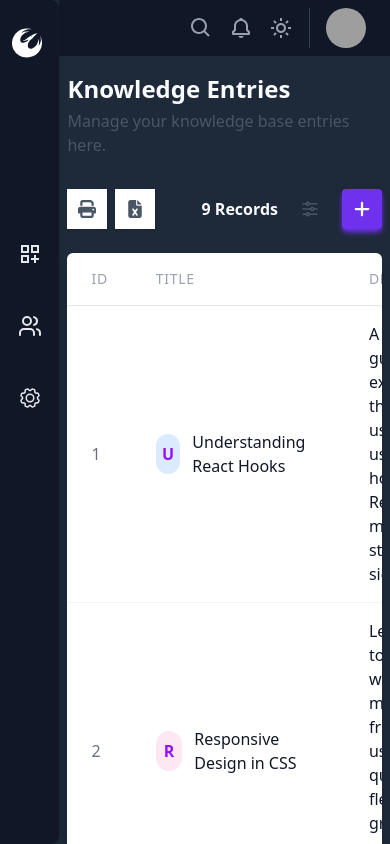
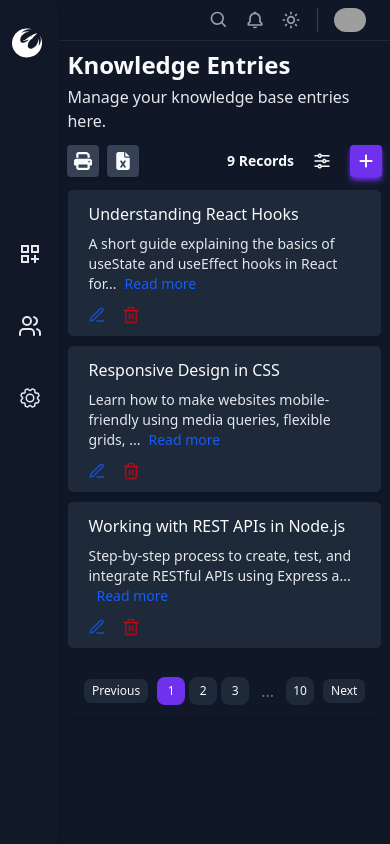
Before and after one commit to muhammad-atif-74/knowledge-entries-dashboard, a React (Vite) app: page / in a window 390 px wide. Both pictures are taken after a click on the icon 281 px from the left and 28 px from the top of the page. Built offline with nearby package versions, Linux system fonts and the light colour scheme; grey boxes are pictures that could not be loaded.

Commit message:
Knowledge list theme and mobile view

```diff
--- a/src/components/Header.tsx
+++ b/src/components/Header.tsx
@@ -10,30 +10,30 @@ const Header = () => {
     const isMobile = useIsMobile()
 
     return (
-        <header className="w-full px-6 py-2 flex items-center justify-between border-b border-gray-50 dark:border-gray-800 mb-4 dark:bg-gray-900">
+        <header className="w-full px-6 py-2 flex items-center justify-between border-b border-gray-50 dark:border-gray-800 mb-2 md:mb-4 dark:bg-gray-900">
             {!isMobile ? <div className="cursor-pointer w-12 h-12 rounded-full hover:bg-gray-50 dark:hover:bg-gray-800 flex items-center justify-center" onClick={toggleSidebar}>
-                <FaBars className="text-2xl text-gray-400 hover:text-gray-800 dark:hover:text-gray-50 transition" title="Search" />
+                <FaBars className="text-xl md:text-2xl text-gray-400 hover:text-gray-800 dark:hover:text-gray-50 transition" title="Search" />
             </div> : <a></a>}
             <div className="flex items-center gap-4 ">
                 <div className="cursor-pointer">
-                    <BiSearch className="text-2xl text-gray-400 hover:text-gray-800 dark:hover:text-gray-50 transition" title="Search" />
+                    <BiSearch className="text-xl md:text-2xl text-gray-400 hover:text-gray-800 dark:hover:text-gray-50 transition" title="Search" />
                 </div>
                 <div className="cursor-pointer">
-                    <BiBell className="text-2xl text-gray-400 hover:text-gray-800 dark:hover:text-gray-50 transition" title="Notifications" />
+                    <BiBell className="text-xl md:text-2xl text-gray-400 hover:text-gray-800 dark:hover:text-gray-50 transition" title="Notifications" />
                 </div>
                 <div className="cursor-pointer">
                     {
                         theme === "dark" ?
-                            <BiSun className="text-2xl text-gray-400 hover:text-gray-800 dark:hover:text-gray-50 transition" title="Light Mode" onClick={toggleTheme} />
+                            <BiSun className="text-xl md:text-2xl text-gray-400 hover:text-gray-800 dark:hover:text-gray-50 transition" title="Light Mode" onClick={toggleTheme} />
                             :
-                            <BiMoon className="text-2xl text-gray-400 hover:text-gray-800 dark:hover:text-gray-50 transition" title="Dark Mode" onClick={toggleTheme} />
+                            <BiMoon className="text-xl md:text-2xl text-gray-400 hover:text-gray-800 dark:hover:text-gray-50 transition" title="Dark Mode" onClick={toggleTheme} />
                     }
                 </div>
                 <div className="relative cursor-pointer border-l pl-4 border-gray-200 dark:border-gray-700">
                     <img
                         src="https://avatars.githubusercontent.com/u/583231?v=4"
                         alt="User Avatar"
-                        className="w-10 h-10 rounded-full object-cover"
+                        className="w-8 h8 md:w-10 md:h-10 rounded-full object-cover"
                     />
                 </div>
             </div>
--- a/src/components/KnowledgeEntries.tsx
+++ b/src/components/KnowledgeEntries.tsx
@@ -1,28 +1,29 @@
 import { FiEdit3, FiTrash2 } from "react-icons/fi"
 import type { KnowledgeEntry } from "../types"
+import { useState } from "react"
 
 interface KnowledgeEntriesProps {
     data: KnowledgeEntry[]
 }
 
 const KnowledgeEntries = ({ data }: KnowledgeEntriesProps) => {
+    const [expandedIds, setExpandedIds] = useState<Set<number>>(new Set())
 
-    const getInitialBg = (initial: string) => {
-        const colors = [
-            'bg-purple-100',
-            'bg-blue-100',
-            'bg-pink-100',
-            'bg-green-100'
-        ]
-        const idx = initial.charCodeAt(0) % colors.length
-        return colors[idx]
+    const toggleExpand = (id: number) => {
+        setExpandedIds(prev => {
+            const next = new Set(prev)
+            if (next.has(id)) next.delete(id)
+            else next.add(id)
+            return next
+        })
     }
 
+
     return (
-        <div className="w-full overflow-x-auto bg-white rounded-md shadow-lg">
-            <table className="w-full border-collapse">
+        <div className="w-full overflow-x-auto ">
+            <table className="w-full border-collapse bg-white dark:bg-gray-800 rounded-md shadow-lg hidden md:block overflow-auto">
                 <thead>
-                    <tr className="border-b border-gray-200">
+                    <tr className="border-b border-gray-200 dark:border-gray-700 bg-gray-50 dark:bg-gray-800">
                         <th className="text-left py-4 px-6 text-sm font-medium text-gray-400 uppercase tracking-wider w-[5%]">
                             ID
                         </th>
@@ -42,32 +43,34 @@ const KnowledgeEntries = ({ data }: KnowledgeEntriesProps) => {
                 </thead>
                 <tbody>
                     {data.map((entry) => {
-                        const initial = entry.title.charAt(0).toUpperCase()
-
                         return (
-                            <tr key={entry.id} className="border-b border-gray-100 hover:bg-gray-50  transition-colors">
+                            <tr key={entry.id} className="border-b border-gray-100 dark:border-gray-700 hover:bg-gray-50 dark:hover:bg-gray-700 transition-colors">
                                 <td className="py-4 px-6 text-gray-500 font-medium">
                                     {entry.id}
                                 </td>
                                 <td className="py-4 px-6">
                                     <div className="flex items-center gap-3">
-                                        <div className={`w-10 h-10 rounded-full ${getInitialBg(initial)} flex items-center justify-center text-purple-600 font-semibold`}>
-                                            {initial}
-                                        </div>
-                                        <span className=" text-gray-900">{entry.title}</span>
+                                        <span className=" text-gray-900 dark:text-gray-200 text-sm">{entry.title}</span>
                                     </div>
                                 </td>
-                                <td className="py-4 px-6 text-gray-900 text-base">
-                                    {entry.content}
+                                <td className="py-4 px-6 text-gray-900 dark:text-gray-200 text-sm">
+                                    {expandedIds.has(parseInt(entry.id)) || entry.content.length <= 80
+                                        ? entry.content
+                                        : `${entry.content.slice(0, 80)}...`}
+                                    {entry.content.length > 80 && (
+                                        <button onClick={() => toggleExpand(parseInt(entry.id))} className="ml-2 text-blue-600 hover:text-blue-800 text-sm">
+                                            {expandedIds.has(parseInt(entry.id)) ? 'Read less' : 'Read more'}
+                                        </button>
+                                    )}
                                 </td>
-                                <td className="py-4 px-6 text-gray-600">
+                                <td className="py-4 px-6 text-gray-600 dark:text-gray-200 text-sm">
                                     {entry.createdAt ? new Date(entry.createdAt).toLocaleDateString('en-US', {
                                         month: 'short',
                                         day: 'numeric',
                                         year: 'numeric'
                                     }) : 'N/A'}
                                 </td>
-                                <td className="py-4 px-6 text-gray-600">
+                                <td className="py-4 px-6 text-gray-600 dark:text-gray-200">
                                     <div className="flex items-center gap-4">
                                         <div className="">
                                             <FiEdit3 className="text-lg cursor-pointer text-blue-600/70 hover:text-blue-800 transition" />
@@ -81,41 +84,67 @@ const KnowledgeEntries = ({ data }: KnowledgeEntriesProps) => {
                         )
                     })}
                 </tbody>
-                <tfoot>
-                    <tr>
-                        <td colSpan={5} className="py-6 px-6">
-                            <div className="flex items-center justify-between">
-                                <div className="text-sm text-gray-600">
-                                    Showing <span className="font-medium text-gray-900">1-10</span> of <span className="font-medium text-gray-900">97</span> results
+            </table>
+
+
+            <div className="list block md:hidden">
+                {
+                    data.map(entry => {
+                        return (
+                            <div className="list-item shadow-sm px-5 py-3 rounded-md bg-white dark:bg-gray-800 mb-2 border border-gray-100 dark:border-gray-900" key={entry.id}>
+                                <h5 className="text-base font-medium mb-2">{entry.title}</h5>
+                                <p className="text-gray-600 dark:text-gray-200 text-sm mb-3">
+                                    {expandedIds.has(parseInt(entry.id)) || entry.content.length <= 80
+                                        ? entry.content
+                                        : `${entry.content.slice(0, 80)}...`}
+                                    {entry.content.length > 80 && (
+                                        <button onClick={() => toggleExpand(parseInt(entry.id))} className="ml-2 text-blue-600 hover:text-blue-800 text-sm">
+                                            {expandedIds.has(parseInt(entry.id)) ? 'Read less' : 'Read more'}
+                                        </button>
+                                    )}
+                                </p>
+                                <div className="action flex items-center gap-4" >
+                                    <div className="">
+                                        <FiEdit3 className="text-lg cursor-pointer text-blue-600/70 hover:text-blue-800 transition" />
+                                    </div>
+                                    <div className="">
+                                        <FiTrash2 className="text-lg cursor-pointer text-red-600/70 hover:text-red-800 transition" />
+                                    </div>
+                                </div>
+                            </div>
+                        )
+                    })
+                }
+            </div>
+
+            <div className="flex flex-col md:flex-row gap-2 items-center justify-between my-4 p-3 md:p-4 bg-white dark:bg-gray-900 rounded-md shadow-sm md:shadow-lg">
+                <div className="hidden md:block text-sm text-gray-600 dark:text-gray-100">
+                    Showing <span className="font-medium text-gray-900 dark:text-gray-50">1-10</span> of <span className="font-medium text-gray-900 dark:text-gray-50">97</span> results
                 </div>
                 <div className="flex items-center gap-2">
-                                    <button className="px-3 py-2 text-sm font-medium text-gray-700 bg-white border border-gray-300 rounded-lg hover:bg-gray-50 transition disabled:opacity-50 disabled:cursor-not-allowed">
+                    <button className="px-2 py-1 md:px-3 md:py-2 text-xs md:text-sm font-medium text-gray-700 bg-white dark:bg-gray-800 dark:text-gray-50 dark:hover:bg-gray-800 dark:border-gray-900 border border-gray-300 rounded-lg hover:bg-gray-50 transition disabled:opacity-50 disabled:cursor-not-allowed">
                         Previous
                     </button>
                     <div className="flex items-center gap-1">
-                                        <button className="w-9 h-9 text-sm font-medium text-white bg-primary-100 rounded-lg hover:bg-primary-200 transition">
+                        <button className="h-7 w-7 md:w-9 md:h-9 text-xs font-medium text-white bg-primary-100 rounded-lg hover:bg-primary-200 transition">
                             1
                         </button>
-                                        <button className="w-9 h-9 text-sm font-medium text-gray-700 bg-white border border-gray-300 rounded-lg hover:bg-gray-50 transition">
+                        <button className="h-7 w-7 md:w-9 md:h-9 text-xs font-medium text-gray-700 bg-white dark:bg-gray-800 dark:border-gray-800 dark:text-gray-50 dark:hover:bg-gray-800 border border-gray-300 rounded-lg hover:bg-gray-50 transition">
                             2
                         </button>
-                                        <button className="w-9 h-9 text-sm font-medium text-gray-700 bg-white border border-gray-300 rounded-lg hover:bg-gray-50 transition">
+                        <button className="h-7 w-7 md:w-9 md:h-9 text-xs font-medium text-gray-700 bg-white dark:bg-gray-800 dark:border-gray-800 dark:text-gray-50 dark:hover:bg-gray-800 border border-gray-300 rounded-lg hover:bg-gray-50 transition">
                             3
                         </button>
                         <span className="px-2 text-gray-500">...</span>
-                                        <button className="w-9 h-9 text-sm font-medium text-gray-700 bg-white border border-gray-300 rounded-lg hover:bg-gray-50 transition">
+                        <button className="h-7 w-7 md:w-9 md:h-9 text-xs font-medium text-gray-700 bg-white dark:bg-gray-800 dark:border-gray-800 dark:text-gray-50 dark:hover:bg-gray-800 border border-gray-300 rounded-lg hover:bg-gray-50 transition">
                             10
                         </button>
                     </div>
-                                    <button className="px-3 py-2 text-sm font-medium text-gray-700 bg-white border border-gray-300 rounded-lg hover:bg-gray-50 transition">
+                    <button className="px-2 py-1 md:px-3 md:py-2 text-xs md:text-sm font-medium text-gray-700 bg-white dark:bg-gray-800 dark:text-gray-50 dark:hover:bg-gray-800 dark:border-gray-900 border border-gray-300 rounded-lg hover:bg-gray-50 transition">
                         Next
                     </button>
                 </div>
             </div>
-                        </td>
-                    </tr>
-                </tfoot>
-            </table>
         </div>
     )
 }
--- a/src/layouts/DashboardLayout.tsx
+++ b/src/layouts/DashboardLayout.tsx
@@ -8,7 +8,7 @@ const DashboardLayout = ({ children }: { children: React.ReactNode }) => {
     const { isSidebarCollapsed } = useUIStore()
 
     return (
-        <main className="flex items-start bg-neutral-50 dark:bg-gray-800 dark:text-gray-50 h-screen overflow-auto">
+        <main className="flex items-start bg-neutral-50 dark:bg-gray-900 dark:text-gray-50 h-screen overflow-auto">
             <Sidebar />
             <section className={clsx("content w-full overflow-hidden", isSidebarCollapsed ? "md:w-[94%]" : "md:w-[80%]")}>
                 <Header />
--- a/src/pages/Dashboard.tsx
+++ b/src/pages/Dashboard.tsx
@@ -29,27 +29,27 @@ const Dashboard = () => {
   return (
     <section className="px-2 md:px-8">
       <h1 className="text-2xl font-semibold mb-1">Knowledge Entries</h1>
-      <p className="text-gray-600 mb-8">Manage your knowledge base entries here.</p>
+      <p className="text-gray-600 dark:text-gray-200 mb-3 md:mb-8">Manage your knowledge base entries here.</p>
 
       {/* Filters and tools  */}
-      <div className="flex items-center justify-between mb-6 w-full">
+      <div className="flex items-center justify-between mb-3 md:mb-6 w-full">
         <aside className="flex items-center gap-2">
-          <div className="bg-white w-10 h-10 shadow flex items-center justify-center cursor-pointer  group">
-            <FaPrint className="text-lg text-gray-600 group-hover:scale-105 group-hover:text-gray-700 transition" />
+          <div className="rounded-sm bg-white dark:bg-gray-700 w-8 h-8 md:w-10 md:h-10 shadow flex items-center justify-center cursor-pointer  group">
+            <FaPrint className="text-lg dark:text-gray-50 dark:group-hover:text-white text-gray-600 group-hover:scale-105 group-hover:text-gray-700 transition" />
           </div>
 
-          <div className="bg-white w-10 h-10 shadow flex items-center justify-center cursor-pointer  group">
-            <FaFileExcel className="text-lg text-gray-600 group-hover:scale-105 group-hover:text-gray-700 transition" />
+          <div className="rounded-sm bg-white dark:bg-gray-700 w-8 h-8 md:w-10 md:h-10 shadow flex items-center justify-center cursor-pointer  group">
+            <FaFileExcel className="text-lg dark:text-gray-50 dark:group-hover:text-white text-gray-600 group-hover:scale-105 group-hover:text-gray-700 transition" />
           </div>
         </aside>
         <aside>
           <div className="flex items-center gap-3">
-            <h5 className="font-semibold">9 Records</h5>
-            <div className=" w-10 h-10 flex items-center justify-center cursor-pointer  group">
-              <RiEqualizerLine className="text-lg text-gray-600 group-hover:scale-105 group-hover:text-gray-700 transition" />
+            <h5 className="font-semibold text-sm md:text-base">9 Records</h5>
+            <div className="w-8 h-8 md:w-10 md:h-10 flex items-center justify-center cursor-pointer  group">
+              <RiEqualizerLine className="text-lg text-gray-600 dark:text-gray-50 dark:group-hover:text-white group-hover:scale-105 group-hover:text-gray-700 transition" />
             </div>
-            <div className="bg-primary-100 w-10 h-10 flex items-center justify-center cursor-pointer rounded-sm shadow-md shadow-primary-100 group">
-              <FaPlus className="text-lg text-white group-hover:scale-105 transition" />
+            <div className="bg-primary-100 w-8 h-8 md:w-10 md:h-10 flex items-center justify-center cursor-pointer rounded-sm shadow-md shadow-primary-100 group">
+              <FaPlus className="text-base md:text-lg text-white group-hover:scale-105 transition" />
             </div>
           </div>
         </aside>
```
Lines whose indentation alone changed are shown as unchanged.
